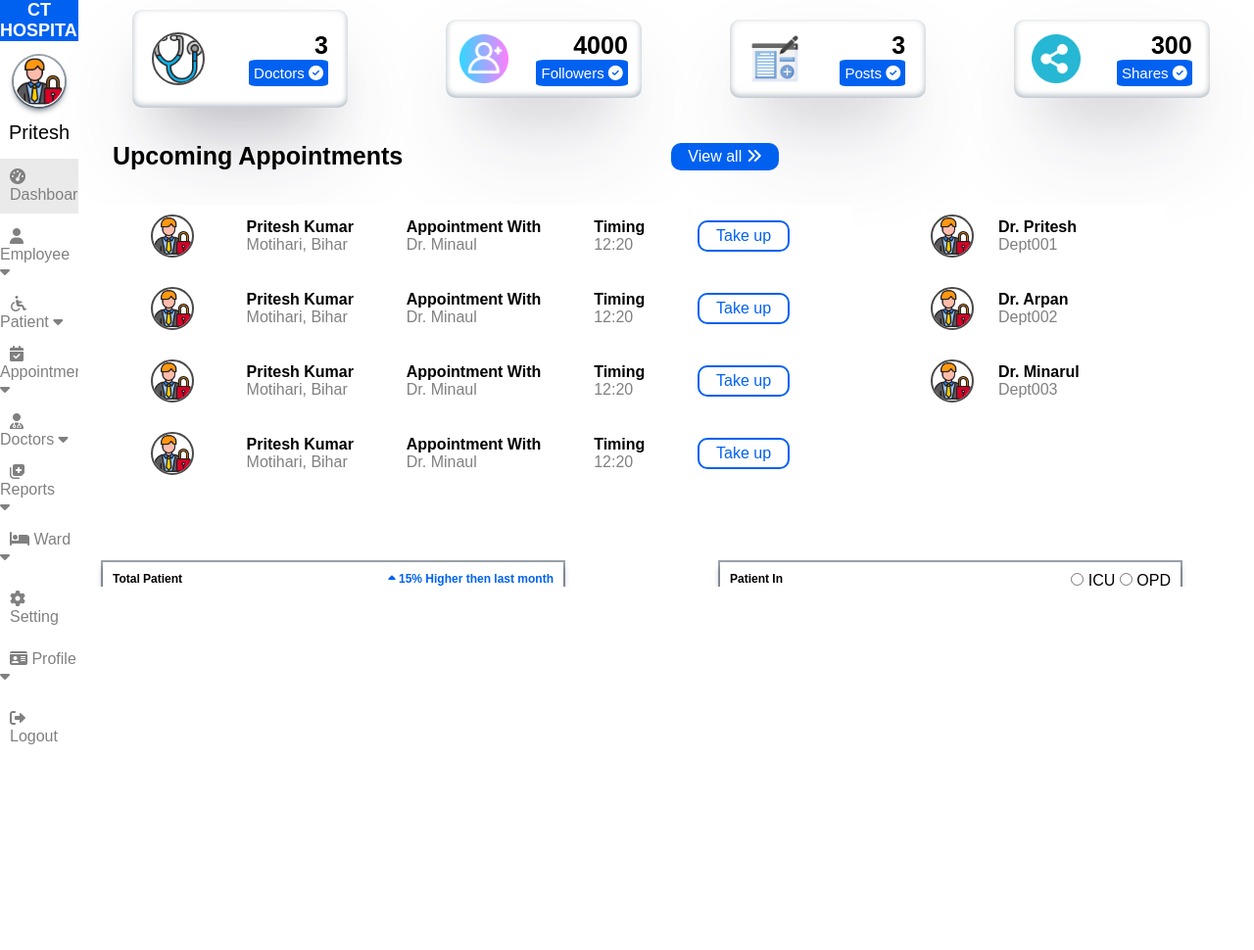
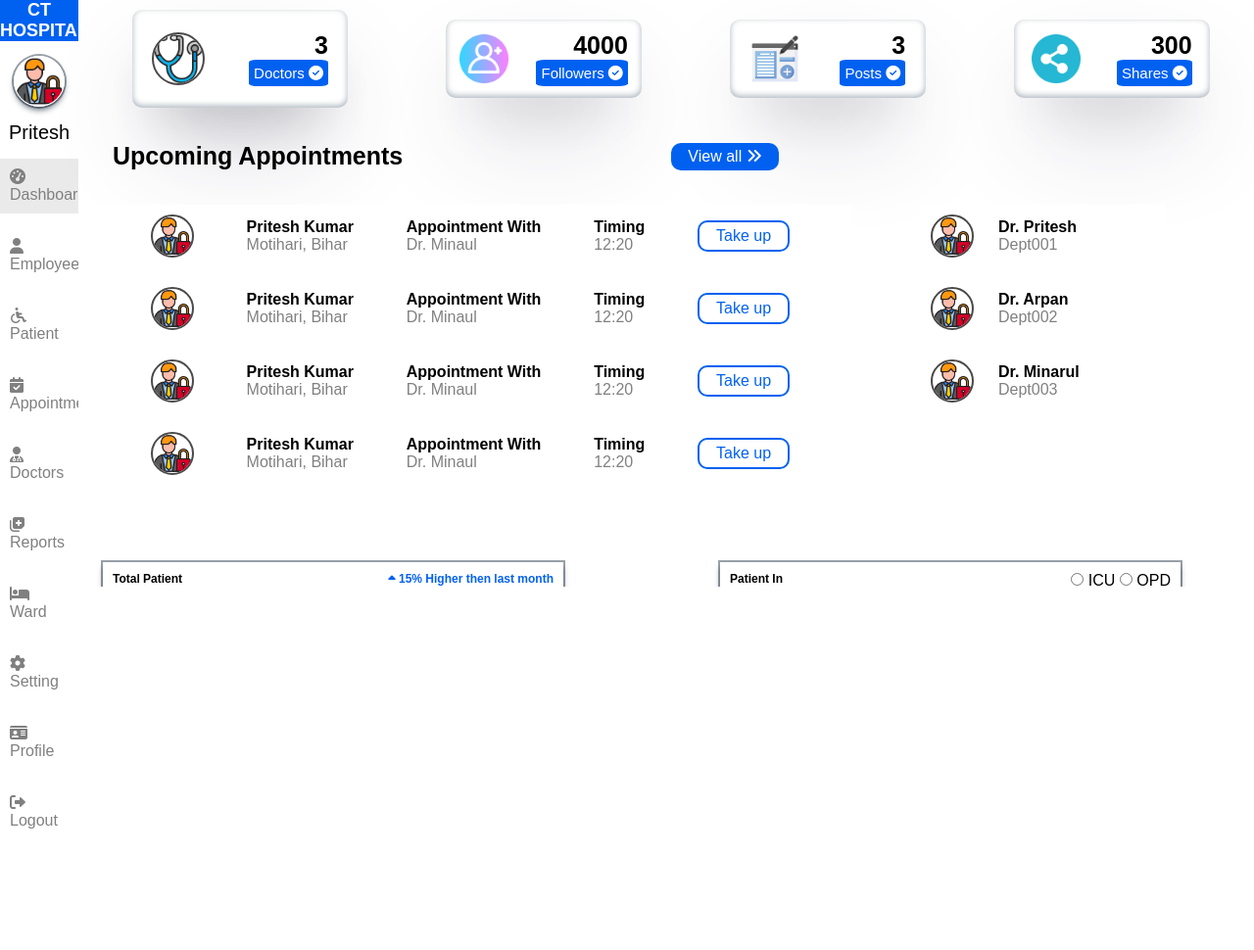
Before and after one commit to rajputpritesh1/cthmsproject, a PHP site: page /Pages/admin_dashboard.html in a window 1280 px wide. Shown: the whole page at 98% size. Run offline with PHP 8.4, Linux system fonts and the light colour scheme; some libraries are stand-ins or nearby versions.

Commit message:
scrollbar added

```diff
--- a/Pages/admin_dashboard.html
+++ b/Pages/admin_dashboard.html
@@ -24,62 +24,14 @@
       </div>
       <!-- sidebar -->
       <a href="#" class="tabs active"><i class="fa-solid fa-gauge-high"></i> Dashboard</a>
-      <div class="dropdown">
-        <a href="#" class="tabs"><i class="fa-solid fa-user"></i> Employee <i class="fa-solid fa-caret-down"></i></a>
-        <div class="dropdown-content">
-          <a href="#">List of Employee</a>
-          <a href="#">Add Employee</a>
-        </div>
-      </div>
-      <div class="dropdown">
-      <a href="#" class="tabs"><i class="fa-solid fa-wheelchair"></i> Patient <i class="fa-solid fa-caret-down"></i></a>
-      <div class="dropdown-content">
-        <a href="#">List of Patient</a>
-        <a href="#">Add Patient</a>
-      </div>
-    </div>
-    <div class="dropdown">
-      <a href="#" class="tabs"><i class="fa-solid fa-calendar-check"></i> Appointment <i class="fa-solid fa-caret-down"></i></a>
-      <div class="dropdown-content">
-        <a href="#">List of Appointment</a>
-        <a href="#">Add Appointment</a>
-      </div>
-    </div>
-
-    <div class="dropdown">
-      <a href="#" class="tabs"><i class="fa-solid fa-user-doctor"></i> Doctors <i class="fa-solid fa-caret-down"></i></a>
-      <div class="dropdown-content">
-        <a href="#">List of Doctor</a>
-        <a href="#">Add Doctor</a>
-      </div>
-    </div>
-
-    <div class="dropdown">
-      <a href="#" class="tabs"><i class="fa-solid fa-notes-medical"></i> Reports <i class="fa-solid fa-caret-down"></i></a>
-      <div class="dropdown-content">
-        <a href="#">List of Reports</a>
-        <a href="#">Add Reports</a>
-      </div>
-    </div>
-
-    <div class="dropdown">
-      <a href="#" class="tabs"><i class="fa-solid fa-bed"></i> Ward <i class="fa-solid fa-caret-down"></i></a>
-      <div class="dropdown-content">
-        <a href="#">List of Ward</a>
-        <a href="#">Add Ward</a>
-      </div>
-    </div>
-
+      <a href="#" class="tabs"><i class="fa-solid fa-user"></i> Employee</a>
+      <a href="#" class="tabs"><i class="fa-solid fa-wheelchair"></i> Patient</a>
+      <a href="#" class="tabs"><i class="fa-solid fa-calendar-check"></i> Appointment</a>
+      <a href="#" class="tabs"><i class="fa-solid fa-user-doctor"></i> Doctors</a>
+      <a href="#" class="tabs"><i class="fa-solid fa-notes-medical"></i> Reports</a>
+      <a href="#" class="tabs"><i class="fa-solid fa-bed"></i> Ward</a>
       <a href="#" class="tabs"><i class="fa-solid fa-gear"></i> Setting</a>
-
-    <div class="dropdown">
-      <a href="#" class="tabs"><i class="fa-solid fa-id-card"></i> Profile <i class="fa-solid fa-caret-down"></i></a>
-      <div class="dropdown-content">
-        <a href="#">View Profile</a>
-        <a href="#">Edit Profile</a>
-      </div>
-    </div>
-
+      <a href="#" class="tabs"><i class="fa-solid fa-id-card"></i> Profile</a>
       <a href="#" class="tabs"><i class="fa-solid fa-right-from-bracket"></i> Logout</a>
     </div>
     <!-- dashboard content -->
--- a/Scripts/dashboard.css
+++ b/Scripts/dashboard.css
@@ -56,33 +56,6 @@
   background: rgba(150, 150, 150, 0.205);
   color: rgb(1, 50, 56);
 }
-/* dropbox */
-
-.dropdown {
-  display: inline-block;
-  position: relative;
-}
-.dropdown-content {
-  display: none;
-  padding: 15px;
-  width: 100%;
-  overflow: auto;
-  box-shadow: 0px 10px 10px 0px rgba(0,0,0,0.4);
-}
-.dropdown:hover .dropdown-content {
-  display: block;
-}
-.dropdown-content a {
-  display: block;
-  color: grey;
-  padding: 5px;
-  text-decoration: none;
-}
-.dropdown-content a:hover {
-  color: #FFFFFF;
-  background-color: #00A4BD;
-}
-
 /* content box */
 .dashboard_content_container{
   display: flex;
@@ -257,3 +230,58 @@
   font-size: 12px;
   color: rgb(0, 97, 241);
 }
+
+
+
+
+
+/* ===== Scrollbar CSS ===== */
+  /* sidebar */
+  .sidebar {
+    scrollbar-width: none;
+    scrollbar-color: #8f54a0 #ffffff;
+  }
+  .sidebar::-webkit-scrollbar {
+    width: 20px;
+  }
+  .sidebar::-webkit-scrollbar-track {
+    background: #ffffff;
+  }
+  .sidebar::-webkit-scrollbar-thumb {
+    background-color: rgba(150, 150, 150, 0.514);
+    border-radius: 10px;
+    border: 3px solid #ffffff;
+  }
+
+  /* list_container_box */
+  .list_container_box {
+    scrollbar-width: none;
+    scrollbar-color: #8f54a0 #ffffff;
+  }
+  .list_container_box::-webkit-scrollbar {
+    width: 20px;
+  }
+  .list_container_box::-webkit-scrollbar-track {
+    background: #ffffff;
+  }
+  .list_container_box::-webkit-scrollbar-thumb {
+    background-color: rgb(0, 97, 241);
+    border-radius: 10px;
+    border: 3px solid #ffffff;
+  }
+  /* appointments_container */
+  .appointments_container {
+    scrollbar-width: none;
+    scrollbar-color: #8f54a0 #ffffff;
+  }
+  .appointments_container::-webkit-scrollbar {
+    width: 10px;
+  }
+  .appointments_container::-webkit-scrollbar-track {
+    background: #ffffff;
+  }
+  .appointments_container::-webkit-scrollbar-thumb {
+    background-color: rgb(0, 109, 82);
+    border-radius: 10px;
+    border: 3px solid #ffffff;
+  }
```
Also changed, not shown: index.html (line endings or trailing spaces).
